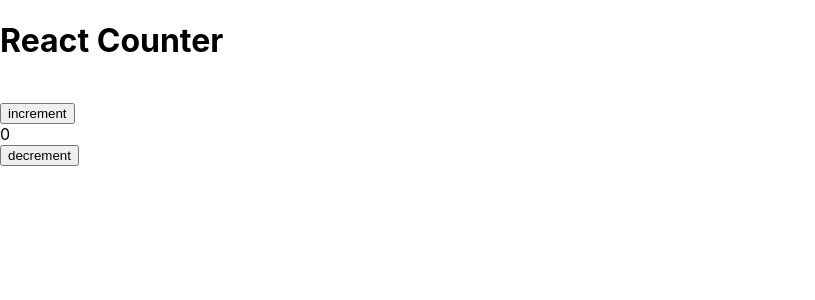
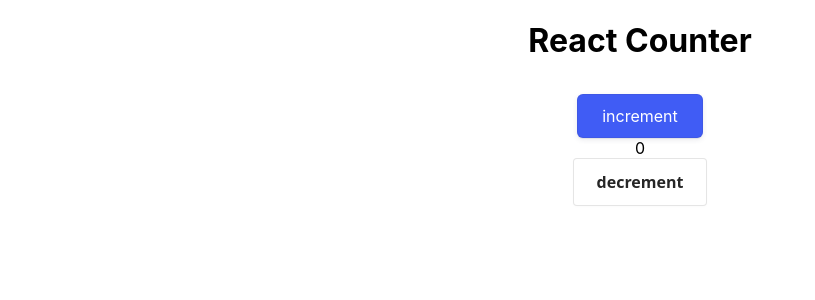
Before and after one commit to majdedr/DemoApp, a React (Create React App) app in the folder my-app/: page / in a window 1280 px wide. Shown: the top 300 px of the page, without its empty margins (0-815 px from the left). Built offline with nearby package versions, Linux system fonts and the light colour scheme.

Commit message:
css, refactor added

```diff
--- a/my-app/src/App.css
+++ b/my-app/src/App.css
@@ -0,0 +1,7 @@
+.container {
+    padding: 0;
+    margin: 0;
+    display: flex;
+    flex-direction: column;
+    align-items: center;
+}
--- a/my-app/src/App.tsx
+++ b/my-app/src/App.tsx
@@ -3,9 +3,8 @@
 
 function App() {
   return (
-    <div>
+    <div className="container">
       <h1>{"React Counter"} </h1>
-      <br />
       <Counter />
     </div>
   );
--- a/my-app/src/components/Counter.tsx
+++ b/my-app/src/components/Counter.tsx
@@ -2,6 +2,7 @@
 import { decrement, increment } from "../actions/counterActions";
 import { counterSelector } from "../selectors/counterSelector";
 import CustomedButton from "../shared/components/IncrementButton";
+import "../shared/sharedStyle.css";
 
 const Counter = () => {
   const counter = useSelector(counterSelector);
@@ -12,11 +13,17 @@
 
   return (
     <>
-      <CustomedButton onClick={incrementButtonClick} label={"increment"} />
-      <br />
+      <CustomedButton
+        className="button-9"
+        onClick={incrementButtonClick}
+        label={"increment"}
+      />
       {counter}
-      <br />
-      <CustomedButton onClick={decrememntButtonClick} label={"decrement"} />
+      <CustomedButton
+        className="button-6"
+        onClick={decrememntButtonClick}
+        label={"decrement"}
+      />
     </>
   );
 };
--- /dev/null
+++ b/my-app/src/shared/sharedStyle.css
@@ -0,0 +1,82 @@
+.button-9 {
+    appearance: button;
+    backface-visibility: hidden;
+    background-color: #405cf5;
+    border-radius: 6px;
+    border-width: 0;
+    box-shadow: rgba(50, 50, 93, .1) 0 0 0 1px inset, rgba(50, 50, 93, .1) 0 2px 5px 0, rgba(0, 0, 0, .07) 0 1px 1px 0;
+    box-sizing: border-box;
+    color: #fff;
+    cursor: pointer;
+    font-family: -apple-system, system-ui, "Segoe UI", Roboto, "Helvetica Neue", Ubuntu, sans-serif;
+    font-size: 100%;
+    height: 44px;
+    line-height: 1.15;
+    margin: 12px 0 0;
+    outline: none;
+    overflow: hidden;
+    padding: 0 25px;
+    position: relative;
+    text-align: center;
+    text-transform: none;
+    transform: translateZ(0);
+    transition: all .2s, box-shadow .08s ease-in;
+    user-select: none;
+    -webkit-user-select: none;
+    touch-action: manipulation;
+}
+
+.button-9:disabled {
+    cursor: default;
+}
+
+.button-9:focus {
+    box-shadow: rgba(50, 50, 93, .1) 0 0 0 1px inset, rgba(50, 50, 93, .2) 0 6px 15px 0, rgba(0, 0, 0, .1) 0 2px 2px 0, rgba(50, 151, 211, .3) 0 0 0 4px;
+}
+
+.button-6 {
+    align-items: center;
+    background-color: #FFFFFF;
+    border: 1px solid rgba(0, 0, 0, 0.1);
+    border-radius: .25rem;
+    box-shadow: rgba(0, 0, 0, 0.02) 0 1px 3px 0;
+    box-sizing: border-box;
+    color: rgba(0, 0, 0, 0.85);
+    cursor: pointer;
+    display: inline-flex;
+    font-family: system-ui, -apple-system, system-ui, "Helvetica Neue", Helvetica, Arial, sans-serif;
+    font-size: 16px;
+    font-weight: 600;
+    justify-content: center;
+    line-height: 1.25;
+    margin: 0;
+    min-height: 3rem;
+    padding: calc(.875rem - 1px) calc(1.5rem - 1px);
+    position: relative;
+    text-decoration: none;
+    transition: all 250ms;
+    user-select: none;
+    -webkit-user-select: none;
+    touch-action: manipulation;
+    vertical-align: baseline;
+    width: auto;
+}
+
+.button-6:hover,
+.button-6:focus {
+    border-color: rgba(0, 0, 0, 0.15);
+    box-shadow: rgba(0, 0, 0, 0.1) 0 4px 12px;
+    color: rgba(0, 0, 0, 0.65);
+}
+
+.button-6:hover {
+    transform: translateY(-1px);
+}
+
+.button-6:active {
+    background-color: #F0F0F1;
+    border-color: rgba(0, 0, 0, 0.15);
+    box-shadow: rgba(0, 0, 0, 0.06) 0 2px 4px;
+    color: rgba(0, 0, 0, 0.65);
+    transform: translateY(0);
+}
```
Also changed, not shown: my-app/src/shared/components/IncrementButton.tsx (+7 -1 lines).
